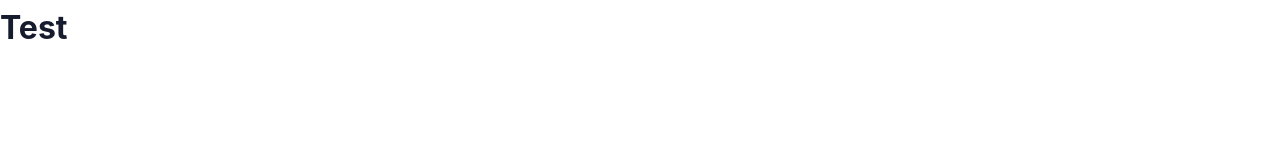
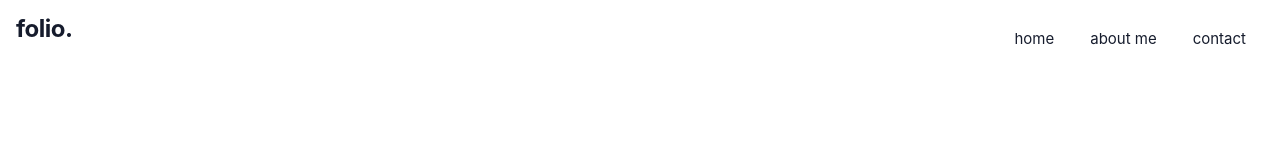
Before and after one commit to VWashingtonCoder/devslopes-folio-project, a plain HTML site: page index.html in a window 1280 px wide. Drawn offline with Linux system fonts and the light colour scheme.

Commit message:
Build and style navbar

```diff
--- a/css/styles.css
+++ b/css/styles.css
@@ -0,0 +1,26 @@
+.navbar {
+    display: flex;
+    flex-flow: row nowrap;
+    padding: 0.5rem 1rem;
+    width: 100%;
+}
+
+.navbar .navbar-nav {
+    margin-left: auto;
+}
+
+.brand-logo a h2 {
+    font-size: 1.5rem;
+    letter-spacing: -0.5px;
+    line-height: 1.42;
+}
+
+.main-menu { display: flex; }
+
+.main-menu .nav-item {
+    padding: 18px;
+    font-size: 15px;
+    line-height: 26px;
+    cursor: pointer;
+    text-transform: lowercase;
+}
--- a/index.html
+++ b/index.html
@@ -12,7 +12,23 @@
     <title>folio</title>
 </head>
 <body>
-    <h1>Test</h1>
+    <main class="site-wrapper">
+        <header class="site-header">
+            <nav class="navbar">
+                <div class="brand-logo">
+                    <a href=""><h2>folio.</h2></a>
+                </div>
+                <div class="navbar-nav">
+                    <ul class="ul-defaults-none main-menu">
+                        <li class="nav-item">Home</li>
+                        <li class="nav-item">About Me</li>
+                        <li class="nav-item">Contact</li>
+                    </ul>
+                </div>
+            </nav>
+        </header>
+    </main>
+
 
     <script src="./js/main.js"></script>
 </body>
```
